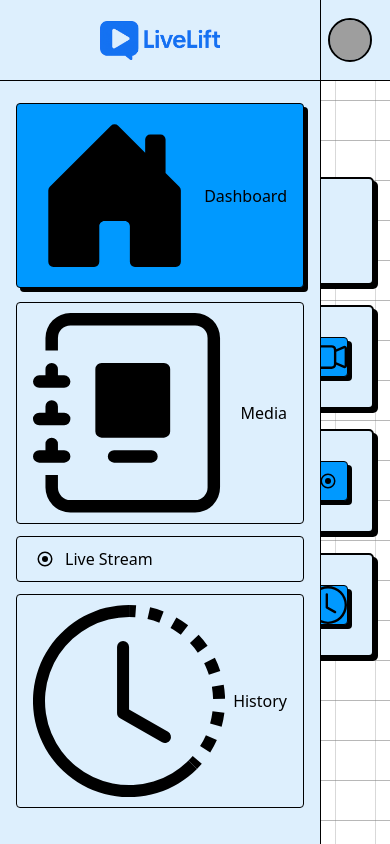
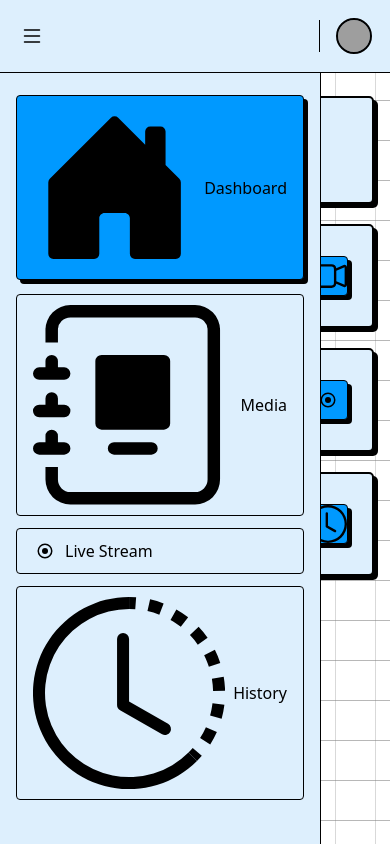
Before and after one commit to qolbudr/livelift, a Next.js app: page /app/dashboard in a window 390 px wide. Built offline with nearby package versions, Linux system fonts and the light colour scheme; grey boxes are pictures that could not be loaded.

Commit message:
fix-sidebar toggle

```diff
--- a/src/components/layout/admin_layout.tsx
+++ b/src/components/layout/admin_layout.tsx
@@ -8,7 +8,7 @@ import { useRouter, usePathname } from "next/navigation";
 import { Breadcrumb, BreadcrumbItem, BreadcrumbLink, BreadcrumbList, BreadcrumbPage, BreadcrumbSeparator } from "../ui/breadcrumb";
 import * as Icon from 'react-bootstrap-icons';
 
-export const AdminLayout = ({ children }: { children: ReactNode }): React.ReactElement => {
+export const AdminLayout = ({ children }: { children: ReactNode }): JSX.Element => {
   const [isSidebarOpen, setIsSidebarOpen] = React.useState(true);
   const router = useRouter();
   const pathname = usePathname();
@@ -17,17 +17,22 @@ export const AdminLayout = ({ children }: { children: ReactNode }): React.ReactE
     setIsSidebarOpen(!isSidebarOpen);
   }
 
+  const navigate = (href: string) => {
+    if(window.innerWidth < 1024) setIsSidebarOpen(false);
+    router.push(href);
+  }
+
   return <>
     <div className="bg-gray-50">
-      <div className={`${isSidebarOpen ? 'lg:ps-[320px]' : 'lg:ps-0'} sticky top-0 inset-x-0 flex flex-wrap md:justify-start md:flex-nowrap z-[48] w-full bg-background border-b-1 text-sm py-5`}>
+      <div className={`${isSidebarOpen ? 'lg:ps-[320px]' : 'lg:ps-0'} fixed top-0 inset-x-0 flex flex-wrap md:justify-start md:flex-nowrap z-[48] w-full bg-background border-b-1 text-sm py-5`}>
         <nav className="relative px-5 flex basis-full items-center w-full mx-auto">
           <div className="me-5 shrink-0">
-            <Icon.List onClick={toggleSidebar} className="size-8 cursor-pointer"/>
+            <Icon.List onClick={toggleSidebar} className="size-6 lg:size-8 cursor-pointer"/>
           </div>
           <div className="w-full flex items-stretch justify-end ms-auto gap-x-1 md:gap-x-3">
             <div className="flex flex-row items-stretch justify-end gap-1">
               <div className="border-l h-full border-black mx-3.5" />
-              <Avatar>
+              <Avatar className="size-8 lg:size-10">
                 <AvatarImage src="https://github.com/shadcn.png" alt="@shadcn" />
                 <AvatarFallback>CN</AvatarFallback>
               </Avatar>
@@ -37,9 +42,9 @@ export const AdminLayout = ({ children }: { children: ReactNode }): React.ReactE
       </div>
     </div>
 
-    <div style={{ left: isSidebarOpen ? "0px" : "-320px" }} className={`${isSidebarOpen ? 'block end-auto bottom-0 translate-x-0' : ''} left-0 transition-all duration-300 transform h-full fixed inset-y-0 start-0 z-[60] bg-background border-e-1 border-black`}>
+    <div style={{ left: isSidebarOpen ? "0px" : "-320px" }} className={`${isSidebarOpen ? 'block end-auto bottom-0 translate-x-0' : ''} left-0 transition-all duration-300 transform h-full fixed inset-y-0 start-0 z-[60] bg-background border-e-1 border-black top-[73px] lg:top-0`}>
       <div className="relative flex h-full max-h-full w-[320px] flex-col">
-        <div className="flex items-center justify-center border-b-1 border-black px-6 py-[20.5px]">
+        <div className="hidden lg:flex items-center justify-center border-b-1 border-black px-6 py-[20.5px]">
           <a className="flex items-center gap-x-2">
             <div onClick={() => { }}>
               <img src={Logo.src} alt="hris-logo" className="w-30" />
@@ -54,7 +59,7 @@ export const AdminLayout = ({ children }: { children: ReactNode }): React.ReactE
                   const isActive = pathname.includes(item.href);
 
                   return <li key={index}>
-                    <a onClick={() => router.push(item.href)} className={`cursor-pointer flex transition-all duration-200 bg-background items-center gap-x-2 px-4 py-2.5 border-1 ${isActive && 'border-1 shadow-shadow -translate-y-0.5 bg-main'} font-base rounded-sm`}>
+                    <a onClick={() => navigate(item.href)} className={`cursor-pointer flex transition-all duration-200 bg-background items-center gap-x-2 px-4 py-2.5 border-1 ${isActive && 'border-1 shadow-shadow -translate-y-0.5 bg-main'} font-base rounded-sm`}>
                       {item.icon}
                       {item.label}
                     </a>
```
